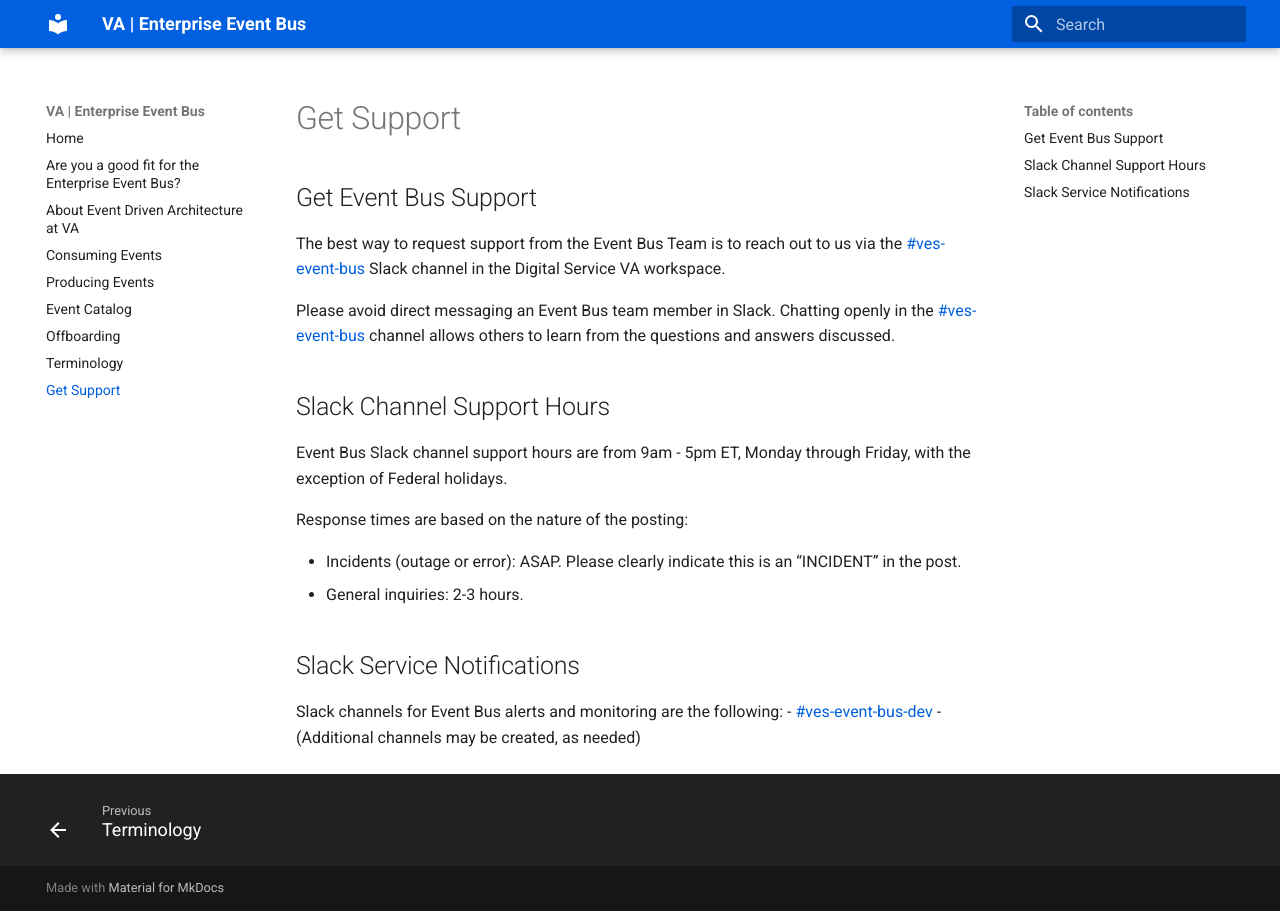
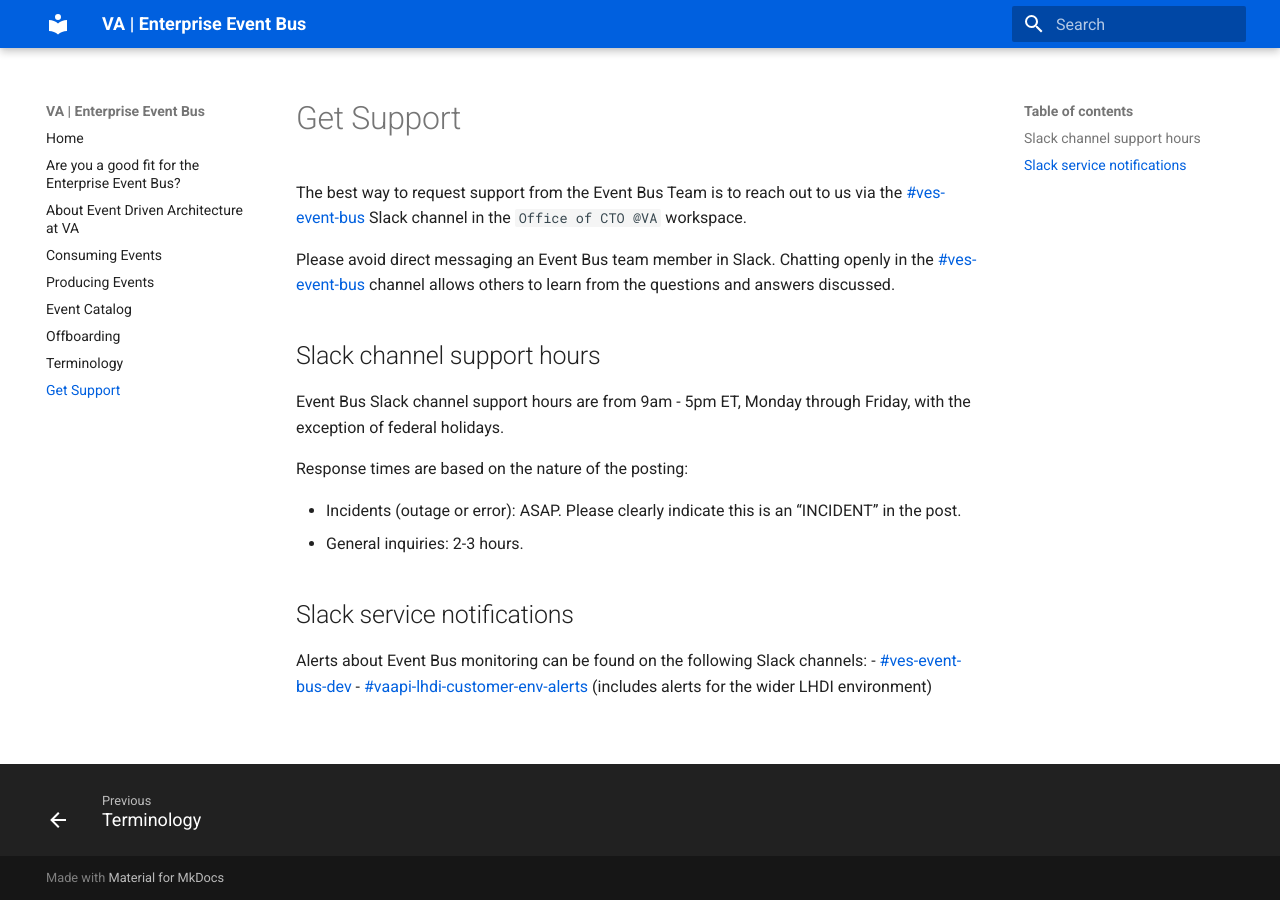
Before and after one commit to department-of-veterans-affairs/ves-event-bus-developer-portal, an MkDocs documentation site: the page built from docs/get-support.md, in a window 1280 px wide. Built offline with MkDocs 1.6.1 and Material for MkDocs 9.7.7, drawn with Linux system fonts in a browser that asks for light colours.

Commit message:
updating event bus dev portal support page

```diff
--- a/docs/get-support.md
+++ b/docs/get-support.md
@@ -2,21 +2,21 @@
 title: Get Support
 ---
 
-## Get Event Bus Support
+# Get Support
 
-The best way to request support from the Event Bus Team is to reach out to us via the [#ves-event-bus](https://dsva.slack.com/archives/C042ZQ7JUAX) Slack channel in the Digital Service VA workspace.
+The best way to request support from the Event Bus Team is to reach out to us via the [#ves-event-bus](https://dsva.slack.com/archives/C042ZQ7JUAX) Slack channel in the `Office of CTO @VA` workspace.
 
 Please avoid direct messaging an Event Bus team member in Slack. Chatting openly in the [#ves-event-bus](https://dsva.slack.com/archives/C042ZQ7JUAX) channel allows others to learn from the questions and answers discussed.
 
-## Slack Channel Support Hours
-Event Bus Slack channel support hours are from 9am - 5pm ET, Monday through Friday, with the exception of Federal holidays.
+## Slack channel support hours
+Event Bus Slack channel support hours are from 9am - 5pm ET, Monday through Friday, with the exception of federal holidays.
 
 Response times are based on the nature of the posting:
 
 - Incidents (outage or error): ASAP. Please clearly indicate this is an “INCIDENT” in the post.
 - General inquiries: 2-3 hours.
 
-## Slack Service Notifications
-Slack channels for Event Bus alerts and monitoring are the following:
+## Slack service notifications
+Alerts about Event Bus monitoring can be found on the following Slack channels:
 - [#ves-event-bus-dev](https://dsva.slack.com/archives/C04PART9C05)
-- (Additional channels may be created, as needed)
+- [#vaapi-lhdi-customer-env-alerts](https://lighthouseva.slack.com/archives/C05RZUP7H6D) (includes alerts for the wider LHDI environment)
```
